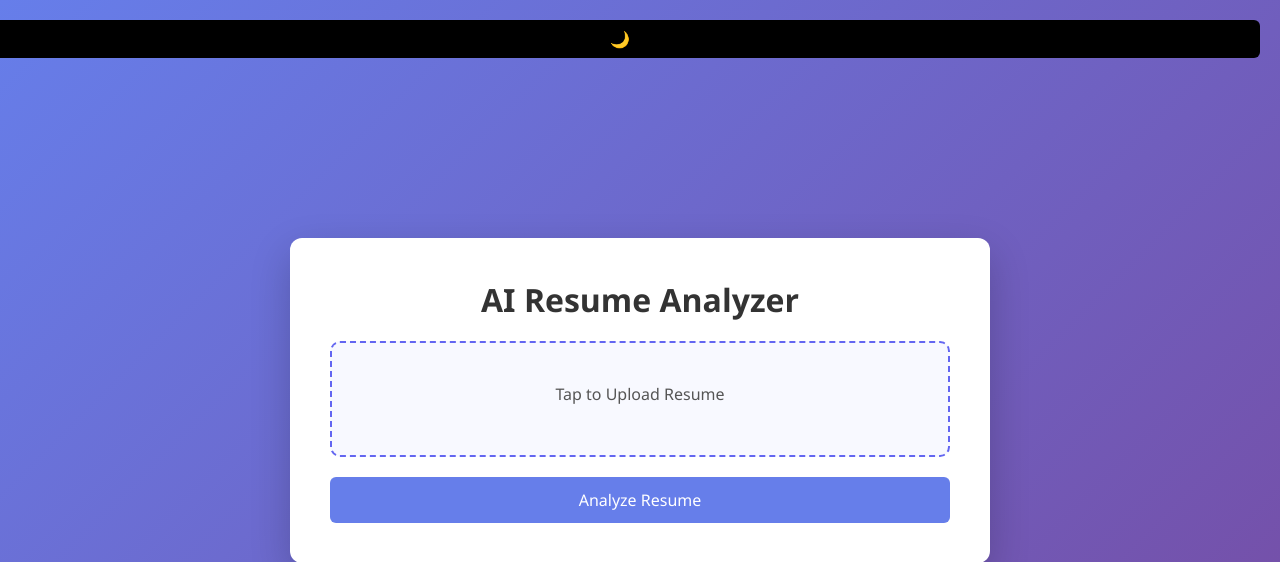
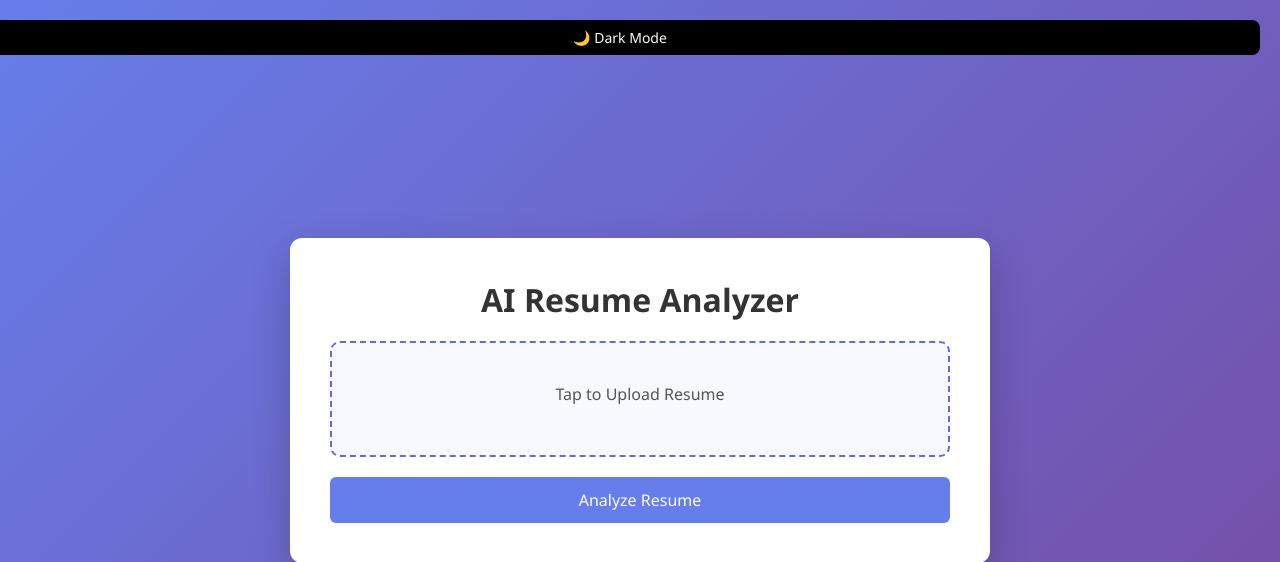
Before and after one commit to Amit931768/AI_Resume_Analyzer, a Flask app: page / in a window 1280 px wide. Shown: the top 562 px of the page. Run offline with Flask 3, Linux system fonts and the light colour scheme.

Commit message:
some updates

```diff
--- a/app.py
+++ b/app.py
@@ -46,10 +46,7 @@ def analyze():
         if skill in text:
             found_skills.append(skill)
 
-    score = len(found_skills) * 10
-
-    if score > 100:
-        score = 100
+    score = int((len(found_skills) / len(skills_db)) * 100)
 
     missing_skills = list(set(skills_db) - set(found_skills))
 
--- a/static/style.css
+++ b/static/style.css
@@ -245,17 +245,16 @@ background:#38a169;
 /* DARK MODE BUTTON */
 
 .dark-btn{
-
 position:absolute;
 top:20px;
 right:20px;
 background:black;
 color:white;
 border:none;
-padding:8px 12px;
-border-radius:6px;
+padding:8px 14px;
+border-radius:8px;
 cursor:pointer;
-
+font-size:14px;
 }
 
 /* DARK MODE */
--- a/templates/index.html
+++ b/templates/index.html
@@ -19,7 +19,7 @@
 
 <div class="container">
 
-<button class="dark-btn" onclick="toggleDarkMode()">🌙</button>
+<button class="dark-btn" onclick="toggleDarkMode()">🌙 Dark Mode</button>
 
 <h1>AI Resume Analyzer</h1>
 
```
